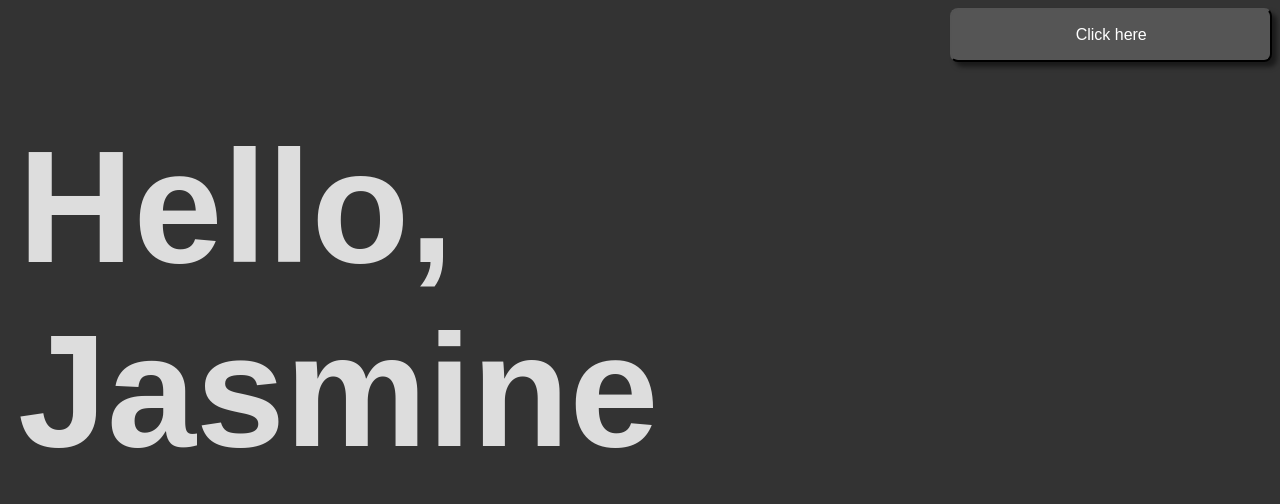
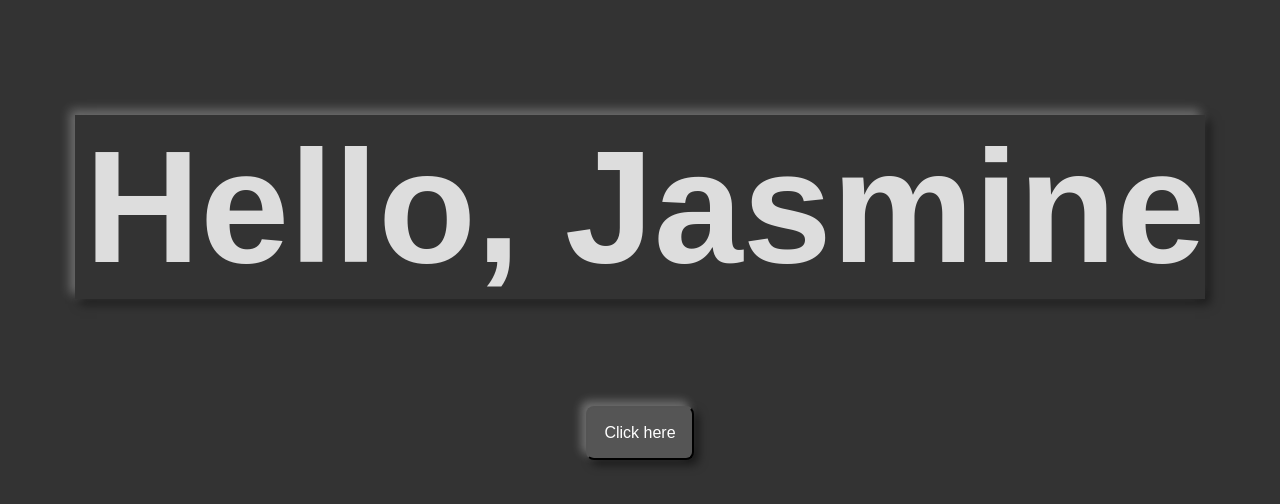
Before and after one commit to Clavinerise/Clavinerise.github.io, a plain HTML site: page index.html in a window 1280 px wide. Drawn offline with Linux system fonts and the light colour scheme.

Commit message:
Neumorphism test

```diff
--- a/css/style.css
+++ b/css/style.css
@@ -1,6 +1,8 @@
 body {
     display: flex;
     background-color: #333;
+    flex-direction: column;
+    align-items: center;
 }
 
 body h1 {
@@ -8,18 +10,21 @@ body h1 {
     font-family: Arial, Helvetica, sans-serif;
     color: #ddd;
     padding-left: 10px;
+    box-shadow:
+        -5px -5px 10px 0 rgba(255, 255, 255, .3),
+        5px 5px 10px 0 rgba(0, 0, 0, .5);
 }
 
 .btn {
     background-color: #555;
     color: #fff;
-    height: 30%;
+    /* height: 30%; */
     padding: 1em;
-    width: 30%;
+    /* width: 30%; */
     font-size: 1em;
     border-radius: .5em;
     outline: none;
     box-shadow:
-        /* -5px -5px -5px 0 rgba(255, 255, 255, .5), */
-        5px 5px 5px 0 rgba(0, 0, 0, .5);
+        -5px -5px 10px 0 rgba(255, 255, 255, .3),
+        5px 5px 10px 0 rgba(0, 0, 0, .5);
 }
--- a/index.html
+++ b/index.html
@@ -1,6 +1,8 @@
 <!DOCTYPE html>
 <html>
     <header>
+        <meta charset="UTF-8">
+        <meta name="viewport" content="width=device-width, initial-scale=1">
         <title>Hello</title>
         <link href="css/style.css" rel="stylesheet" type="text/css">
     </header>
```
